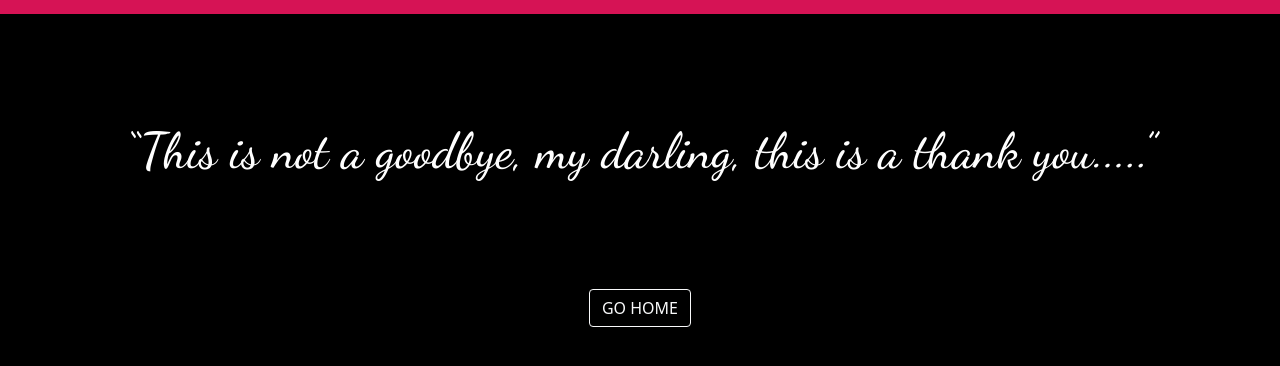
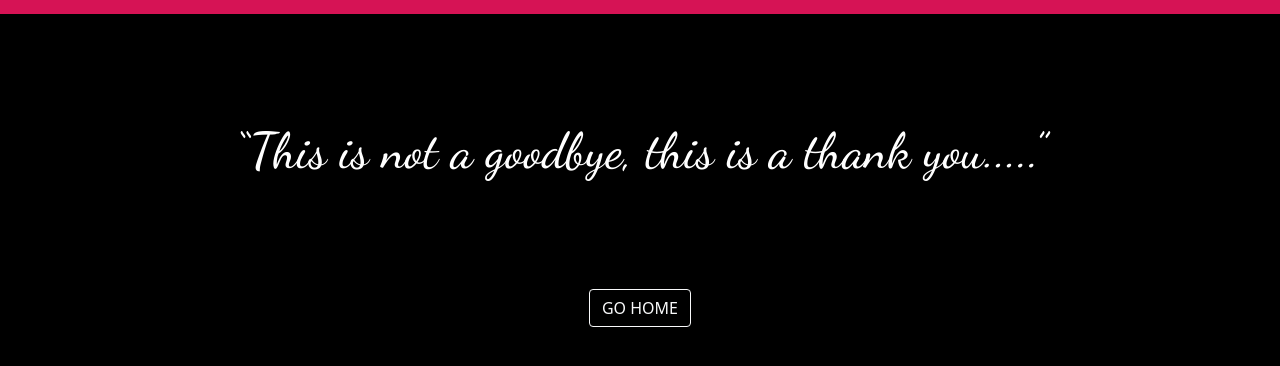
Before and after one commit to DHONNAPATIMADHUSUDHANREDDY/final, a plain HTML site: page contact.html in a window 1280 px wide. Shown: the part 288-654 px from the top of the page. Drawn offline with nearby package versions, Linux system fonts and the light colour scheme.

Commit message:
Update contact.html
quote change

```diff
--- a/contact.html
+++ b/contact.html
@@ -67,7 +67,7 @@
 
 <div class="quote">
   <p style="color:#fff;text-align:center;margin:100px;font-family: 'Dancing Script', cursive;font-size:50px">
-    “This is not a goodbye, my darling, this is a thank you.....”
+    “This is not a goodbye, this is a thank you.....”
   </p>
 </div>
 <div class="rn">
```
